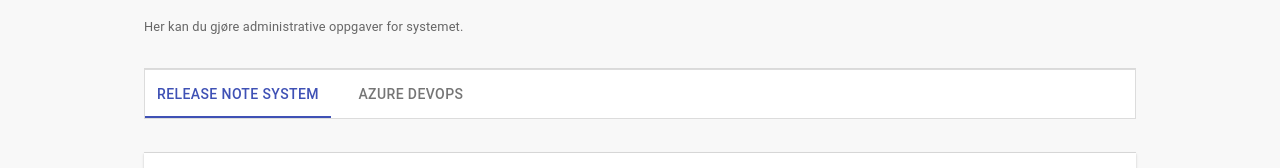
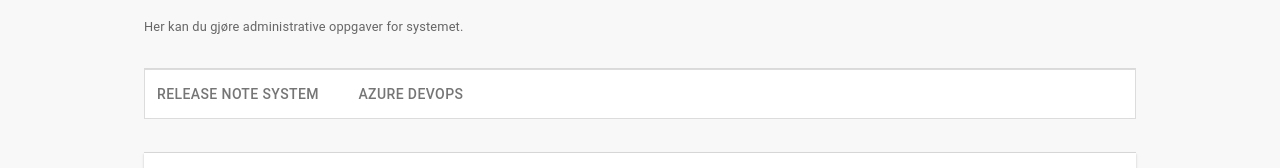
Before and after one commit to TeamNatron/ReleaseNotes-WebApp, a React (Create React App) app: page /admin/home in a window 1280 px wide. Shown: the part 138-306 px from the top of the page. Built offline with nearby package versions, Linux system fonts and the light colour scheme; no server answers; the HTML template or start-up script is replaced by a standard one.

Commit message:
Removed error from routing about providing values that are out of range.

```diff
--- a/src/components/screen/AdminScreen.jsx
+++ b/src/components/screen/AdminScreen.jsx
@@ -20,7 +20,7 @@
       <TurboDivider />
       <StyledAppBar color="transparent" position="static">
         <Tabs
-          value={location.pathname}
+          value={location.pathname ? !"/admin/" : "/admin/home"}
           indicatorColor="primary"
           textColor="primary"
         >
```
